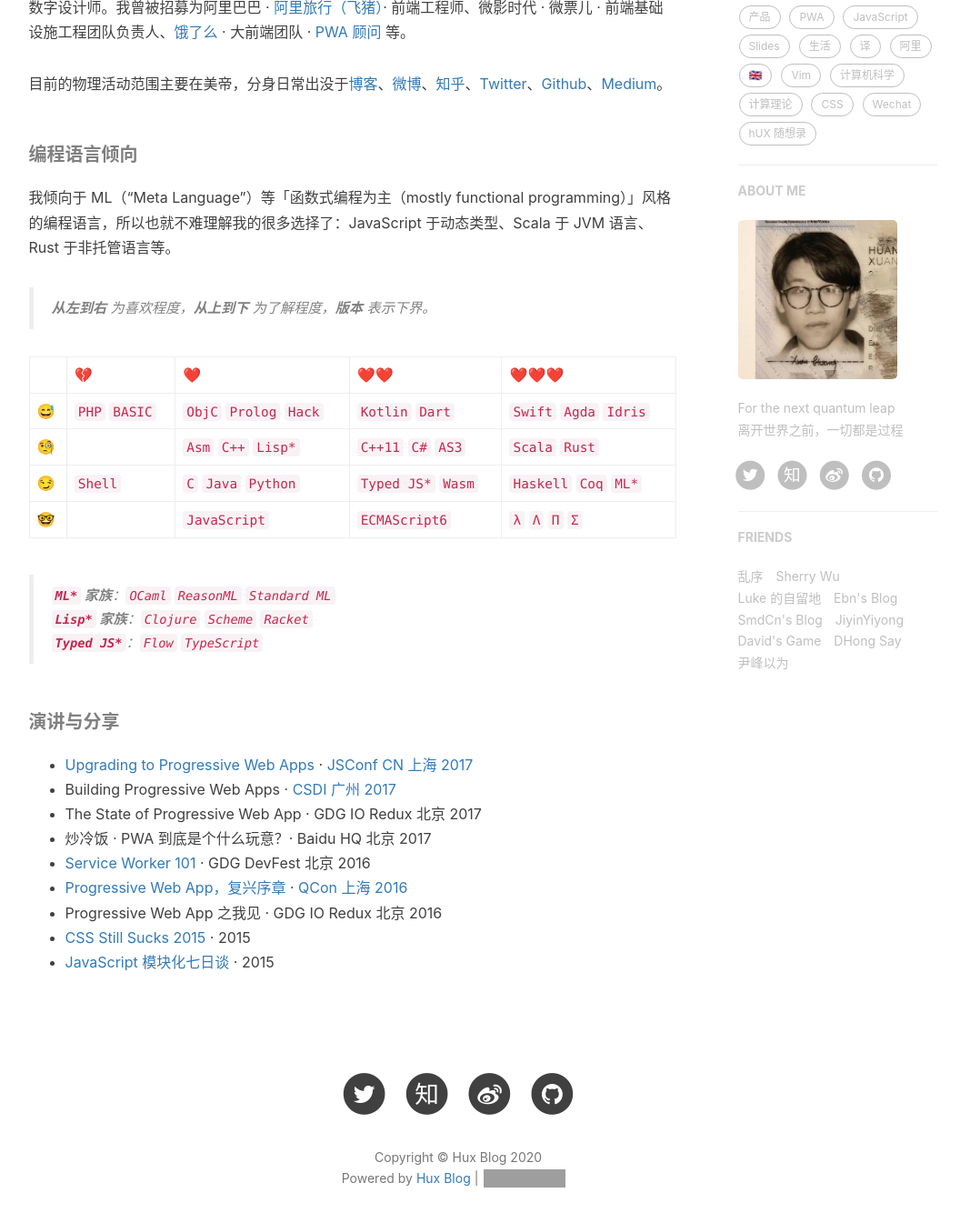
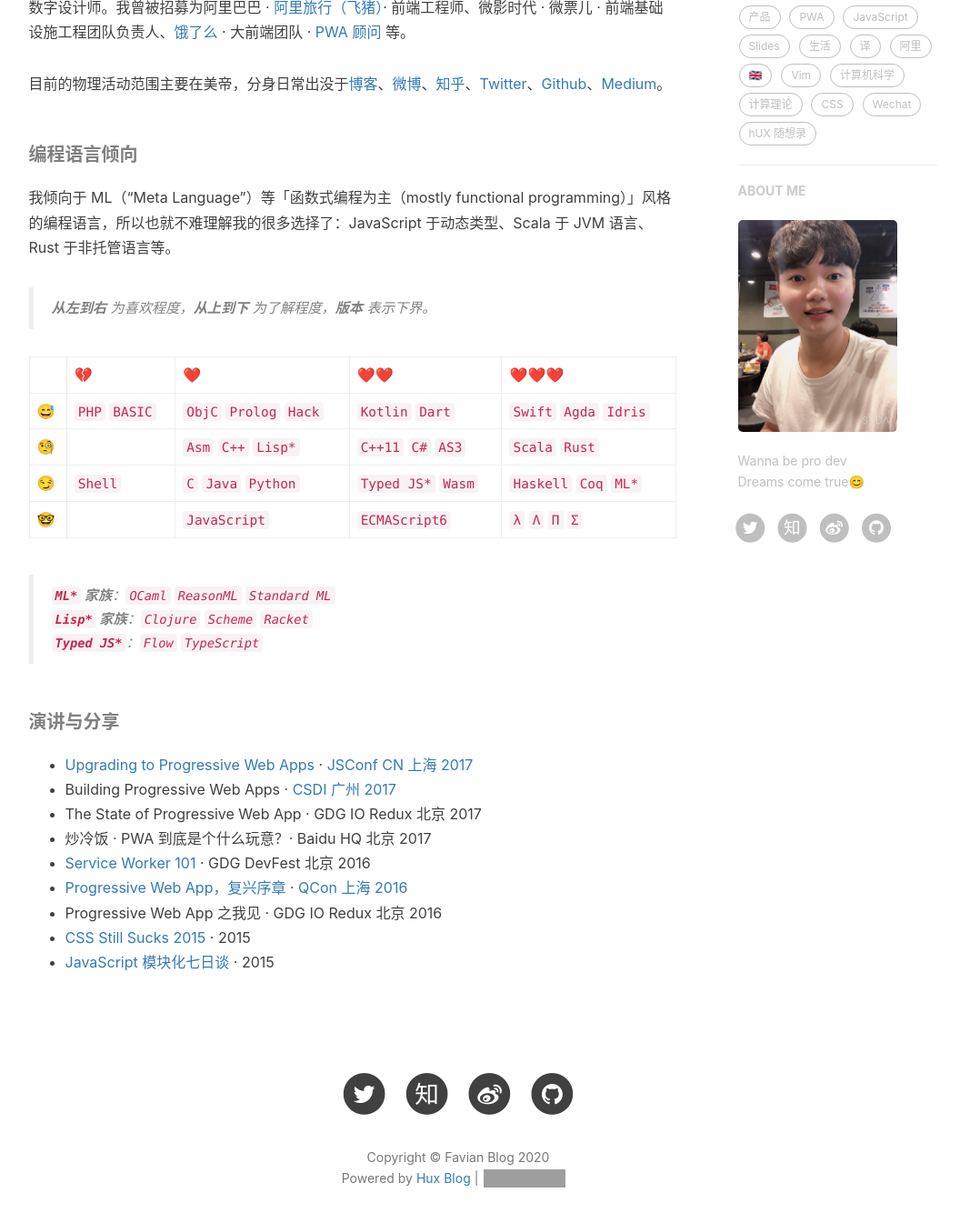
Before and after one commit to damin8/damin8.github.io, a Jekyll site: the page built from about.html, in a window 1280 px wide and 1400 px high, scrolled down 609 px. Shown: the top 1345 px of the window at 91% size, without its empty margins (136-1192 px from the left). Built offline with Jekyll 4.4.1, drawn with Linux system fonts in a browser that asks for light colours; nearby versions of some CDN libraries; comment, search, counter and statistics services are not loaded; grey boxes are pictures that could not be loaded.

Commit message:
Update _config.yml

```diff
--- a/_config.yml
+++ b/_config.yml
@@ -1,11 +1,11 @@
 # Site settings
-title: Hux Blog
-SEOTitle: 黄玄的博客 | Hux Blog
+title: Favian Blog
+SEOTitle: Damin8 | Favian Blog
 header-img: img/home-bg.jpg
-email: huxpro@gmail.com
-description: "关于程序与设计、黑客与画家 | 黄玄，Web & Mobile Lover，Software Engineer，UX Designer | 这里是 @Hux黄玄 的个人博客，与你一起发现更大的世界。"
-keyword: "黄玄, Hux黄玄, Hux, 鬼栈, huxpro, @huxpro, 黄玄的博客, Hux Blog, 博客, 个人网站, 互联网, Web, JavaScript, 前端, 设计"
-url: "https://huangxuan.me"              # your host, for absolute URL
+email: damindamin8@gmail.com
+description: "Interested in Clean Code, Design Pattern, OOP | Software Engineer，Back-end Developer"
+keyword: "damin, @daminpro, daminblog, dev, C#, Java, Algorithm, Student, CSIE"
+url: "https://damin8.github.io"              # your host, for absolute URL
 baseurl: ""                             # for example, '/blog' if your blog hosted on 'host/blog'
 
 # Publish posts or collection documents with a future date.
@@ -13,10 +13,10 @@
 
 # SNS settings
 RSS: false
-weibo_username:     huxpro
-zhihu_username:     huxpro
-github_username:    huxpro
-twitter_username:   huxpro
+weibo_username:     Favian
+zhihu_username:     Favian
+github_username:    Favian
+twitter_username:   Favian
 #facebook_username:  huxpro
 #linkedin_username:  firstname-lastname-idxxxx
 
@@ -59,7 +59,7 @@
 
 
 # Disqus settings
-disqus_username: hux
+disqus_username: Favian
 
 # Netease settings
 netease_comment: false
@@ -71,15 +71,15 @@
 # ba_track_id: [your track id]
 
 # Google Analytics
-ga_track_id: 'UA-49627206-1'            # Format: UA-xxxxxx-xx
-ga_domain: huangxuan.me
+ga_track_id: 'UA-156423019-1'            # Format: UA-xxxxxx-xx
+ga_domain: damin8.github.io
 
 
 
 # Sidebar settings
 sidebar: true                           # whether or not using Sidebar.
-sidebar-about-description: "For the next quantum leap<br>离开世界之前，一切都是过程"
-sidebar-avatar: /img/avatar-hux-ny.jpg      # use absolute URL, seeing it's used in both `/` and `/about/`
+sidebar-about-description: "Wanna be pro dev<br>Dreams come true😊"
+sidebar-avatar: /img/Me.jpg      # use absolute URL, seeing it's used in both `/` and `/about/`
 
 
 
@@ -97,40 +97,3 @@
 
 # MathJax rendering for layout:page (e.g. post preview)
 page-mathjax: false
-
-
-
-# Friends
-friends: [
-    {
-    #     title: "Su",
-    #     href: "http://su.gallery/"
-    # },{
-        title: "乱序",
-        href: "http://mida.re/"
-    },{
-        title: "Sherry Wu",
-        href: "https://xuechundesign.github.io"
-    },{
-        title: "Luke 的自留地",
-        href: "http://hmqk1995.github.io"
-    },{
-        title: "Ebn's Blog",
-        href: "http://ebnbin.com/"
-    },{
-        title: "SmdCn's Blog",
-        href: "http://blog.smdcn.net"
-    },{
-        title: "JiyinYiyong",
-        href: "http://tiye.me/"
-    },{
-        title: "David's Game",
-        href: "https://www.ruoyaowu.com/"
-    },{
-        title: "DHong Say",
-        href: "http://dhong.co"
-    },{
-        title: "尹峰以为",
-        href: "http://ingf.github.io/"
-    }
-]
```
